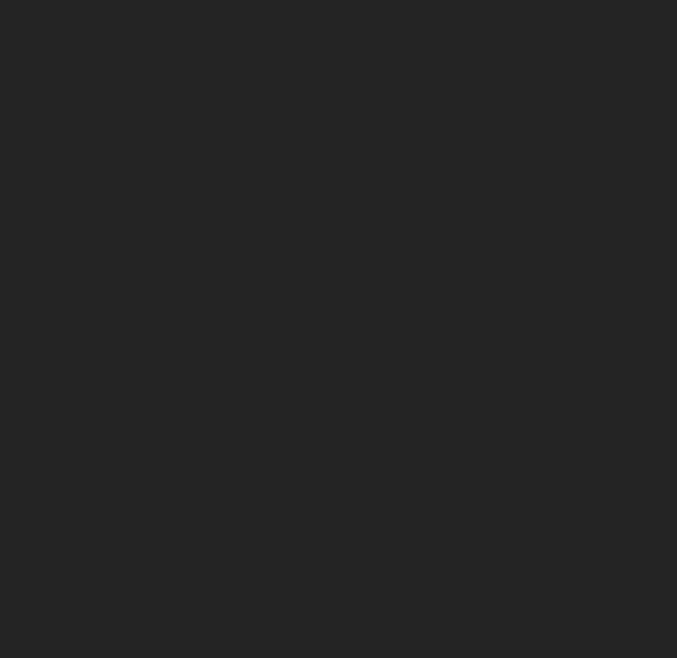
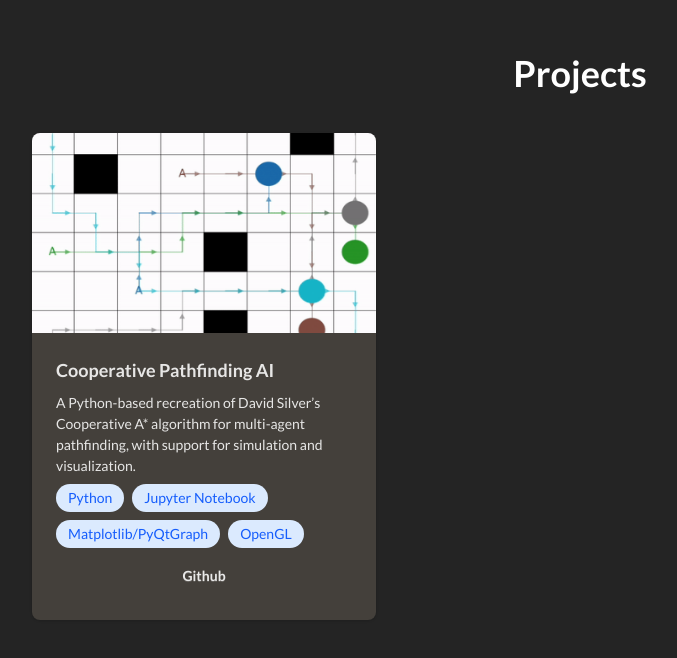
Before and after one commit to ryjimen/Portfolio, a React (Vite) app in the folder Portfolio/: page / in a window 1280 px wide. Shown: the part 864-1522 px from the top of the page, without its empty margins (60-737 px from the left). Before the commit the page ends 800 px from the top, so only its background shows below. Built offline with nearby package versions, Linux system fonts and the light colour scheme.

Commit message:
Projects Section
Todo: add projects

```diff
--- /dev/null
+++ b/Portfolio/src/components/About.tsx
@@ -0,0 +1,77 @@
+interface Project {
+  title: string;
+  description: string;
+  technologies: string[];
+  githubUrl?: string;
+  liveUrl?: string;
+  imageUrl?: string;
+  status?: "in-progress" | "completed";
+}
+
+const projects: Project[] = [
+  {
+    title: "Cooperative Pathfinding AI",
+    description:
+      "A Python-based recreation of David Silver’s Cooperative A* algorithm for multi-agent pathfinding, with support for simulation and visualization.",
+    technologies: [
+      "Python",
+      "Jupyter Notebook",
+      "Matplotlib/PyQtGraph",
+      "OpenGL",
+    ],
+    githubUrl: "https://github.com/ryjimen/Cooperative_A-Star_Pathfinding",
+    imageUrl: "../../public/pathfinding.png",
+    status: "completed",
+  },
+];
+
+function About() {
+  return (
+    <section
+      id="about"
+      className="relative min-h-screen flex flex-col items-center justify-center px-3 text-left "
+    >
+      <h2 className="text-4xl font-bold text-center text-white mb-10">
+        Projects
+      </h2>
+      <div className="grid grid-cols-1 md:grid-cols-2 lg:grid-cols-3 gap-8 back ">
+        {projects.map((project) => (
+          <div className="card bg-base-100 w-90% shadow-sm bg-stone-700">
+            <figure>
+              <img
+                src={project.imageUrl}
+                alt={project.title}
+                className="w-full max-h-[200px] object-cover"
+              />
+            </figure>
+            <div className="card-body">
+              <h2 className="card-title">{project.title}</h2>
+              <p>{project.description}</p>
+              <div className="card-actions justify-start">
+                {project.technologies.map((tech) => (
+                  <span
+                    key={tech}
+                    className="px-3 py-1 text-sm bg-blue-100 dark:bg-emerald-700 text-blue-600 dark:text-zinc-200 rounded-full"
+                  >
+                    {tech}
+                  </span>
+                ))}
+              </div>
+              <a
+                href={project.githubUrl}
+                target="_blank"
+                rel="noopener noreferrer"
+              >
+                <button className="btn btn-ghost w-full hover:bg-emerald-300 hover:text-stone-900">
+                  <p>Github</p>
+                </button>
+              </a>
+            </div>
+          </div>
+        ))}
+      </div>
+    </section>
+  );
+}
+
+export default About;
--- a/Portfolio/src/scenes/Portfolio.tsx
+++ b/Portfolio/src/scenes/Portfolio.tsx
@@ -1,5 +1,6 @@
 import Navbar from "../components/Navbar";
 import Hero from "../components/Hero";
+import About from "../components/About";
 
 function Portfolio() {
   return (
@@ -7,7 +8,8 @@
       <Navbar />
       <main className="w-full h-full  md:px-20 max-w-screen-xl mx-auto">
         <div>
-          <Hero />
+          <Hero/>
+          <About />
         </div>
       </main>
     </div>
```
Also changed, not shown: Portfolio/public/pathfinding.png (added).
